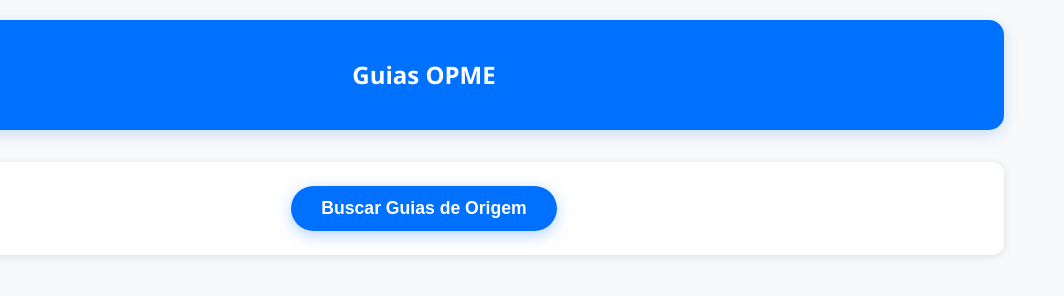
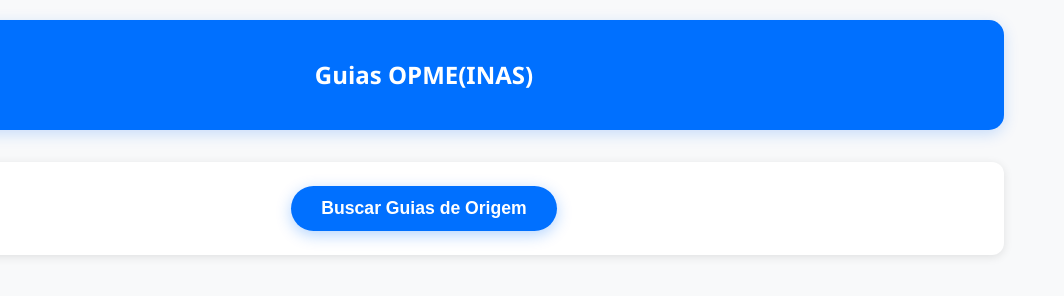
Before and after one commit to JennyGD1/opmegdf, a website: page public/index.html in a window 1280 px wide. Shown: the full height of the page, 216-1280 px from the left. Drawn offline with Linux system fonts and the light colour scheme.

Commit message:
Update header title to 'Guias OPME(INAS)'

```diff
--- a/public/index.html
+++ b/public/index.html
@@ -464,7 +464,7 @@
     <div class="container">
         <div class="header">
             <img src="./img/logo_maida_branca.png" class="maidalogo" id="maidalogo">
-            <h1>Guias OPME</h1>
+            <h1>Guias OPME(INAS)</h1>
         </div>
 
         <div class="controls">
```
